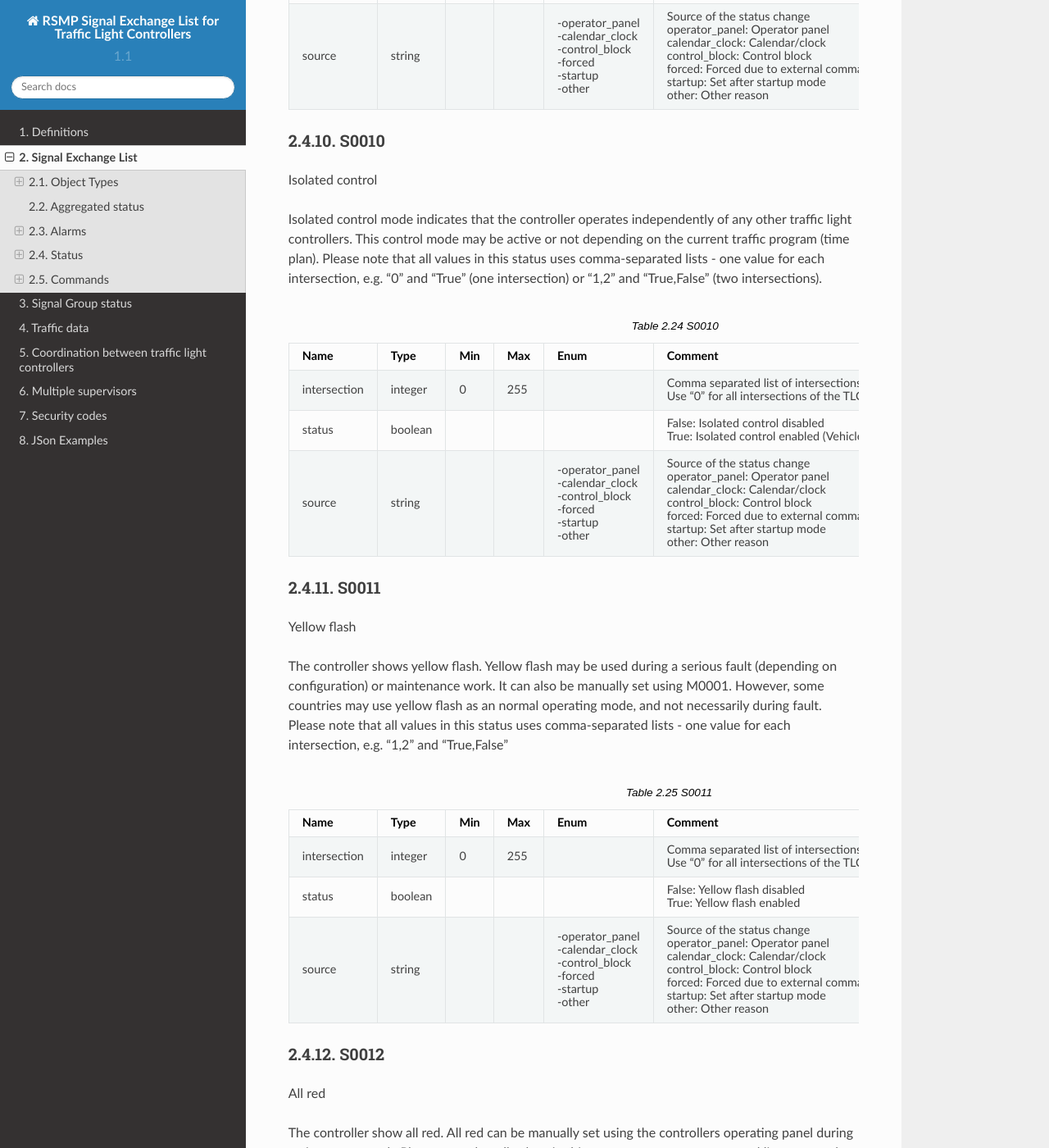
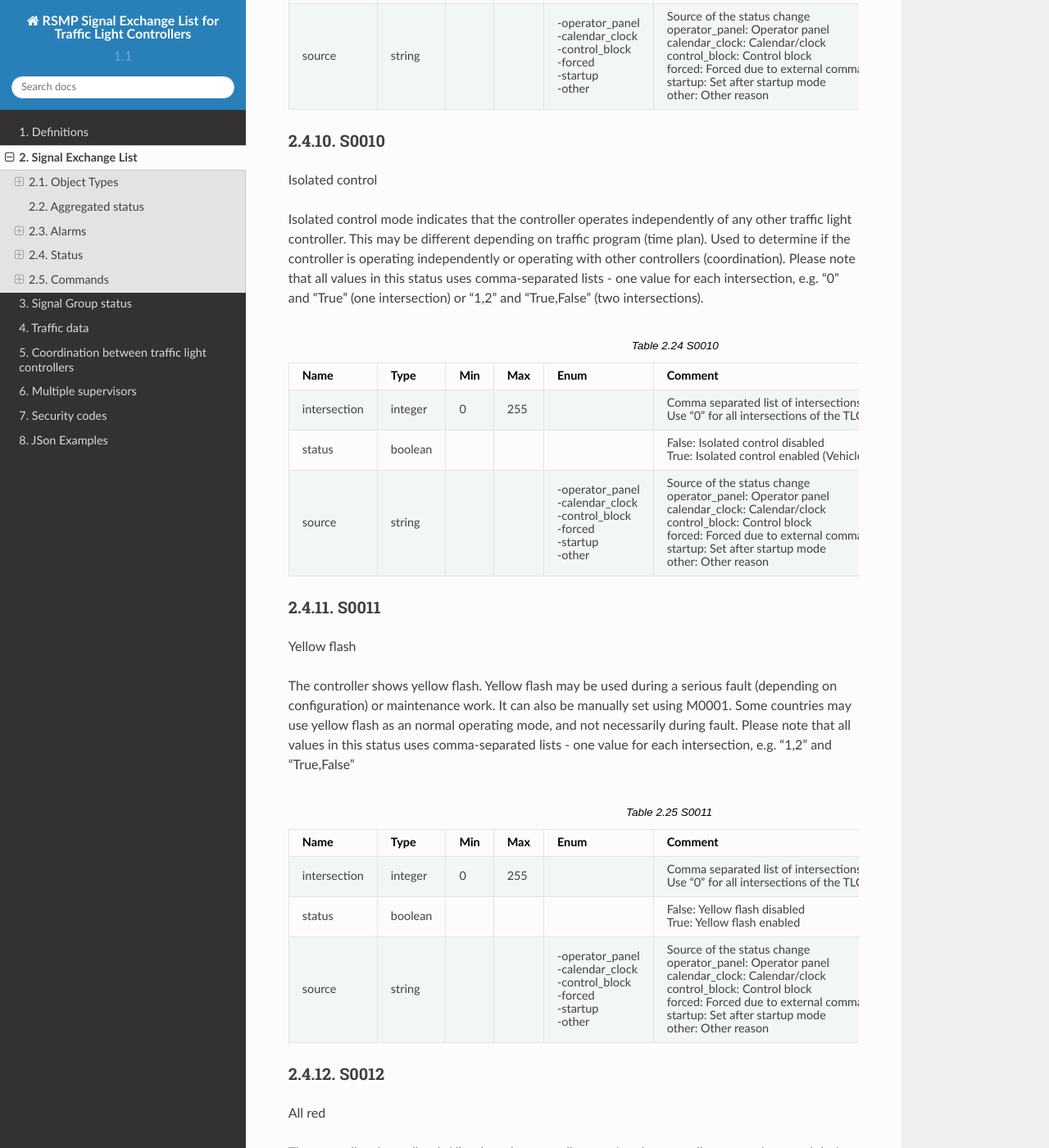
Before and after one commit to rsmp-nordic/rsmp_sxl_traffic_lights, a Sphinx documentation site: the page built from source/sxl_traffic_light_controller.rst, in a window 1280 px wide and 1400 px high, scrolled down 12589 px. Shown: the whole window at 82% size. Built offline with Sphinx 7.4.7 and the Read the Docs theme 2.0.0, drawn with Linux system fonts in a browser that asks for light colours; some of the changed text lies outside the part shown.

Commit message:
Minor formatting updates

```diff
--- a/source/sxl_traffic_light_controller.rst
+++ b/source/sxl_traffic_light_controller.rst
@@ -230,7 +230,7 @@ A0201
 
 Serious lamp error
 
-Used for lamp errors
+Used for lamp errors.
 Is a "major fault" defined according to 3.8 in EN12675 which causes the controller to switch to a "failure mode" according to 3.6 in EN12675.
 
 
@@ -741,7 +741,8 @@ S0010
 
 Isolated control
 
-Isolated control mode indicates that the controller operates independently of any other traffic light controllers. This control mode may be active or not depending on the current traffic program (time plan).
+Isolated control mode indicates that the controller operates independently of any other traffic light controller. This may be different depending on traffic program (time plan).
+Used to determine if the controller is operating independently or operating with other controllers (coordination).
 Please note that all values in this status uses comma-separated lists - one value for each intersection, e.g. "0" and "True" (one intersection) or "1,2" and "True,False" (two intersections).
 
 
@@ -775,7 +776,7 @@ Yellow flash
 
 The controller shows yellow flash.
 Yellow flash may be used during a serious fault (depending on configuration) or maintenance work. It can also be manually set using M0001.
-However, some countries may use yellow flash as an normal operating mode, and not necessarily during fault.
+Some countries may use yellow flash as an normal operating mode, and not necessarily during fault.
 Please note that all values in this status uses comma-separated lists - one value for each intersection, e.g. "1,2" and "True,False"
 
 
@@ -1356,7 +1357,7 @@ S0032
 Coordinated control
 
 This status is used when coordination between traffic light controllers is active. Coordination is described in detail in the corresponding section
-Please note that all values in this status uses comma-separated lists - one value for each intersection, e.g. "1,2" and "centralized,off"
+Please note that all values in this status uses comma-separated lists - one value for each intersection, e.g. “1,2” and “centralized,off”
 
 
 .. tabularcolumns:: |\Yl{0.15}|\Yl{0.10}|\Yl{0.10}|\Yl{0.10}|\Yl{0.20}|\Yl{0.35}|
@@ -1454,9 +1455,9 @@ stale
                                   -stale           cooldown: A similar priority request means the priority request cannot be activated now |br|
                                                    stale: The priority has been active too long without cancellation, and was therefore removed
    e       integer  0      255                     (Optional) Estimated green extension provided by the priority, in seconds |br|
-                                                   Only used when state is ‘completed’
+                                                   Only used when state is ‘completed’.
    d       integer  0      255                     (Optional) Estimated red reduction provided by the priority, in seconds |br|
-                                                   Only used when state is ‘completed’
+                                                   Only used when state is ‘completed’.
    ======  =======  =====  =====  ===============  ============================================================================================
 
 
@@ -1612,8 +1613,8 @@ For instance, depending on controller, maintenance personnel can modify traffic
                       - other device settings that are not part of the signal program |br|
                       |br|
                       Note: |br|
-                      The checksum should be calculated using the same data as used in S0098 |br|
-                      Downloaded data with S0098, hashed with SHA-2, should match this value.
+                      - The checksum should be calculated using the same data as used in S0098 |br|
+                      - Downloaded data with S0098, hashed with SHA-2, should match this value.
    timestamp  string  Time stamp of the checksum. Format according to W3C XML dateTime with a resolution of 3 decimal places. All time stamps in UTC. E.g. 2009-10-02T14:34:34.341Z
    =========  ======  =============================================================================================================================================================
 
@@ -1800,6 +1799,56 @@ This status was introduced to improve performance in case traffic counting is do
 .. tabularcolumns:: |\Yl{0.25}|\Yl{0.10}|\Yl{0.6499999999999999}|
 
 .. table:: S0206
+   :class: longtable
+
+
+   ======  ======  ====================================================================================================================================================================
+   Name    Type    Comment
+   ======  ======  ====================================================================================================================================================================
+   start   string  Time stamp for start of measuring. Format according to W3C XML dateTime with a resolution of 3 decimal places. All time stamps in UTC. E.g. 2009-10-02T14:34:34.341Z
+   speed   string  Average speed in km/h (integer) |br|
+                   - Value expressed as an integer with a range of 0-65535. |br|
+                   - Contains data from all detector logics. Each detector logic is separated with a comma. |br|
+                   - The value is set to “-1” if no data could be measured (e.g. detector fault)
+   ======  ======  ====================================================================================================================================================================
+
+
+S0207
+^^^^^^^^
+
+Traffic Counting: Occupancy
+
+This status was introduced to improve performance in case traffic counting is done on all all detectors.
+
+
+.. tabularcolumns:: |\Yl{0.25}|\Yl{0.10}|\Yl{0.6499999999999999}|
+
+.. table:: S0207
+   :class: longtable
+
+
+   =========  ======  ====================================================================================================================================================================
+   Name       Type    Comment
+   =========  ======  ====================================================================================================================================================================
+   start      string  Time stamp for start of measuring. Format according to W3C XML dateTime with a resolution of 3 decimal places. All time stamps in UTC. E.g. 2009-10-02T14:34:34.341Z
+   occupancy  string  Occupancy in percent (%) (0-100) |br|
+                      - Value expressed as an integer with a range of 0-100. |br|
+                      - Contains data from all detector logics. Each detector logic is separated with a comma. |br|
+                      - The value is set to “-1” if no data could be measured (e.g. detector fault)
+   =========  ======  ====================================================================================================================================================================
+
+
+S0208
+^^^^^^^^
+
+Traffic Counting: Number of vehicles of given classification
+
+This status was introduced to improve performance in case traffic counting is done on all all detectors.
+
+
+.. tabularcolumns:: |\Yl{0.25}|\Yl{0.10}|\Yl{0.6499999999999999}|
+
+.. table:: S0208
    :class: longtable
 
 
@@ -1809,58 +1858,6 @@ This status was introduced to improve performance in case traffic counting is do
    start   string  Time stamp for start of measuring. Format according to W3C |br|
                    XML dateTime with a resolution of 3 decimal places. All time stamps |br|
                    in UTC. E.g. 2009-10-02T14:34:34.341Z
-   speed   string  Average speed in km/h (integer) |br|
-                   - Value expressed as an integer with a range of 0-65535. |br|
-                   - Contains data from all detector logics. Each detector logic is separated with a comma. |br|
-                   - The value is set to “-1” if no data could be measured (e.g. detector fault)
-   ======  ======  =============================================================================================
-
-
-S0207
-^^^^^^^^
-
-Traffic Counting: Occupancy
-
-This status was introduced to improve performance in case traffic counting is done on all all detectors.
-
-
-.. tabularcolumns:: |\Yl{0.25}|\Yl{0.10}|\Yl{0.6499999999999999}|
-
-.. table:: S0207
-   :class: longtable
-
-
-   =========  ======  =============================================================================================
-   Name       Type    Comment
-   =========  ======  =============================================================================================
-   start      string  Time stamp for start of measuring. Format according to W3C |br|
-                      XML dateTime with a resolution of 3 decimal places. All time stamps |br|
-                      in UTC. E.g. 2009-10-02T14:34:34.341Z
-   occupancy  string  Occupancy in percent (%) (0-100) |br|
-                      - Value expressed as an integer with a range of 0-100. |br|
-                      - Contains data from all detector logics. Each detector logic is separated with a comma. |br|
-                      - The value is set to “-1” if no data could be measured (e.g. detector fault)
-   =========  ======  =============================================================================================
-
-
-S0208
-^^^^^^^^
-
-Traffic Counting: Number of vehicles of given classification
-
-This status was introduced to improve performance in case traffic counting is done on all all detectors.
-
-
-.. tabularcolumns:: |\Yl{0.25}|\Yl{0.10}|\Yl{0.6499999999999999}|
-
-.. table:: S0208
-   :class: longtable
-
-
-   ======  ======  ====================================================================================================================================================================
-   Name    Type    Comment
-   ======  ======  ====================================================================================================================================================================
-   start   string  Time stamp for start of measuring. Format according to W3C XML dateTime with a resolution of 3 decimal places. All time stamps in UTC. E.g. 2009-10-02T14:34:34.341Z
    P       string  Number of cars |br|
                    - Value expressed as an integer with a range of 0-65535. |br|
                    - Contains data from all detector logics. Each detector logic is separated with a comma. |br|
@@ -1897,7 +1894,7 @@ This status was introduced to improve performance in case traffic counting is do
                    - Value expressed as an integer with a range of 0-65535. |br|
                    - Contains data from all detector logics. Each detector logic is separated with a comma. |br|
                    - The value is set to “-1” if no data could be measured (e.g. detector fault)
-   ======  ======  ====================================================================================================================================================================
+   ======  ======  =============================================================================================
 
 
 Commands
```
Also changed, not shown: other parts of source/sxl_traffic_light_controller.rst (+4 -6 lines).
